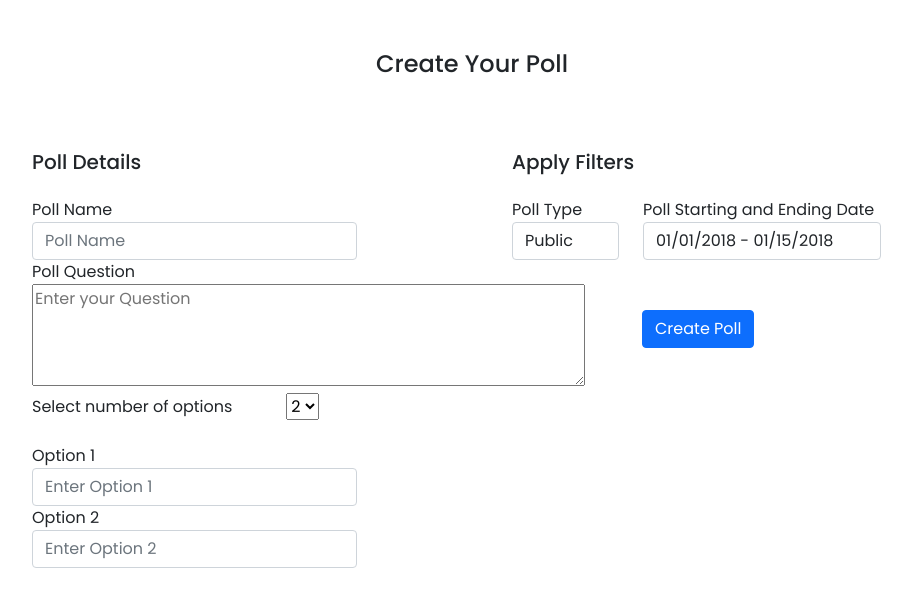
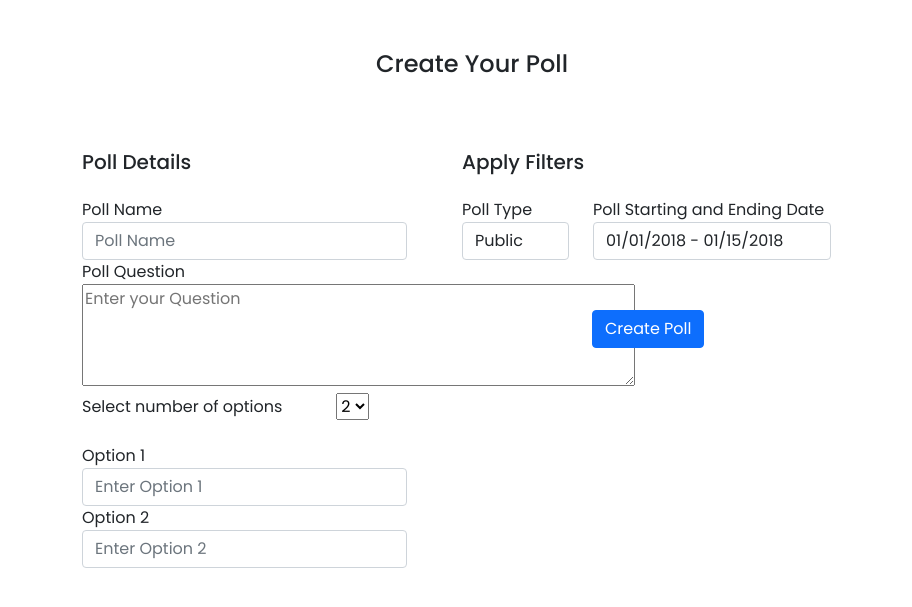
Before and after one commit to raghavendrashekhawat2/Open-Polls, a Flask app: template Templates/create-polls.html in a window 1280 px wide. Shown: the part 100-707 px from the top of the page, without its empty margins (168-1080 px from the left). Run offline with Flask 2, Linux system fonts and the light colour scheme; the template is opened without the code that fills it, so the values that code supplies are empty; some libraries are stand-ins or nearby versions.

Commit message:
Improved front-end of create-polls.html

```diff
--- a/Templates/create-polls.html
+++ b/Templates/create-polls.html
@@ -76,7 +76,7 @@
    </script>
    <h4 style="position:absolute; margin-left: auto; margin-right: auto; left: 0; right: 0; text-align: center; TOP:150px;">Create Your Poll</h4> <br><br>
         <form action="/" method="POST">
-            <section style=" position:absolute; TOP:250px; LEFT:200px; WIDTH:500px;" id = "ABC">
+            <section style=" position:absolute; TOP:250px; LEFT:250px; WIDTH:500px;" id = "ABC">
                 <h5>Poll Details</h5><br>
                 <! Poll Name -->
                 <div class="form-group row">
@@ -114,7 +114,7 @@
                     <div id = "container"></div>
             </section>
 
-            <section style=" position:absolute; TOP:250px; Right:100px; WIDTH:500px;" id = "ABC">
+            <section style=" position:absolute; TOP:250px; Right:150px; WIDTH:500px;" id = "ABC">
                 <h5>Apply Filters</h5> <br>
                 <! Poll Type Public / Private -->
                 <div class="form-group row">
--- a/Templates/login.html
+++ b/Templates/login.html
@@ -19,8 +19,8 @@
         .h-custom {
         height: 80%;
         }
+
         };
-    }
 </style>
 
 {% block main %}
--- a/app.py
+++ b/app.py
@@ -36,7 +36,7 @@ def login_required(f):
 
 @app.route("/")
 def index():
-    return render_template("welcome.html")
+    return render_template("create-polls.html")
 
 
 # Function for /register route
@@ -116,6 +116,9 @@ def register():
 def login():
     conn = sqlite3.connect('Voting_database.db')
     c = conn.cursor()
+    # if you are already logged in you cant access the login page
+    if session.get("user_id"):
+        return render_template("home.html")
 
     if request.method == "POST":
         username = request.form.get("username")
```
